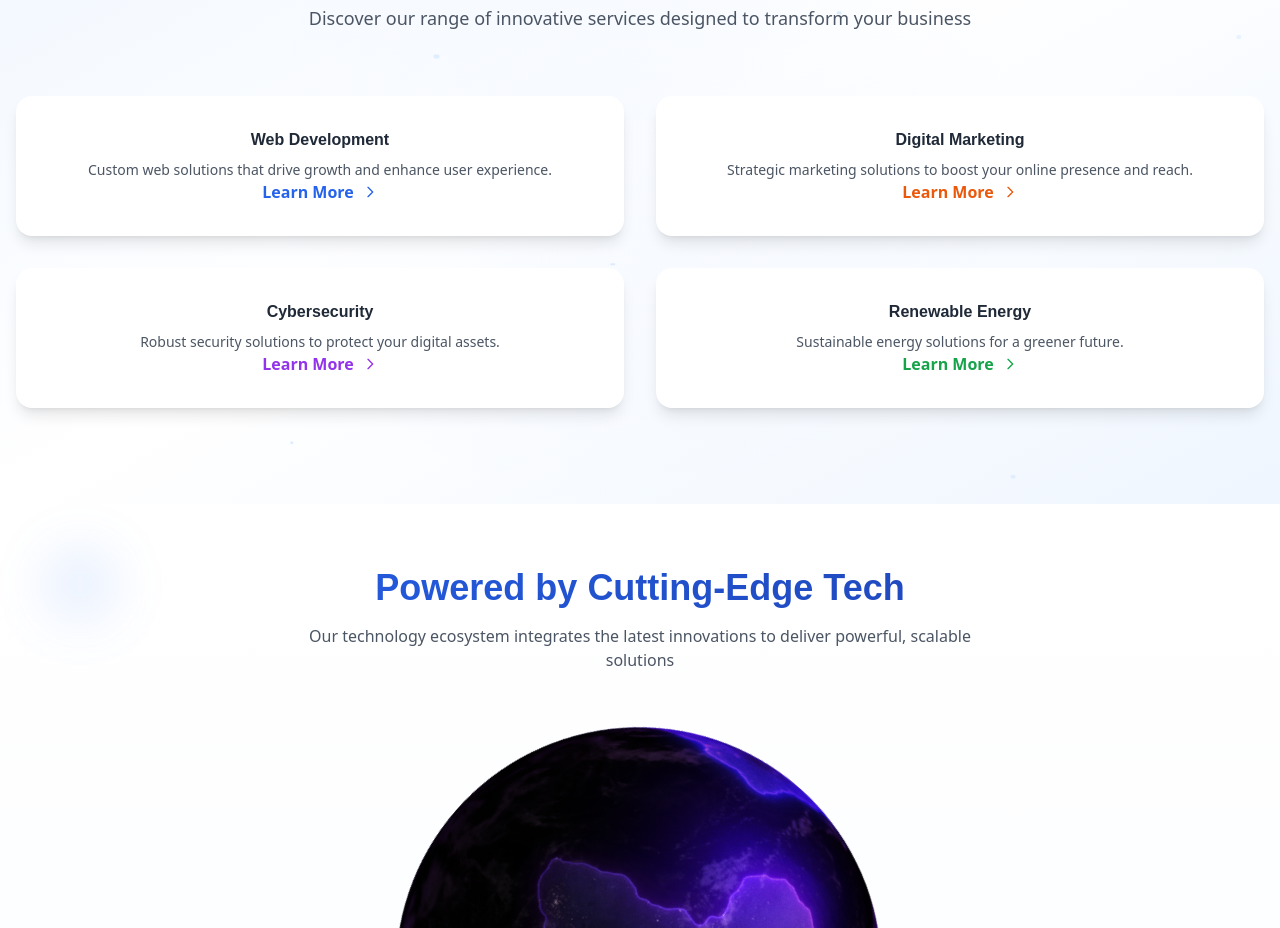
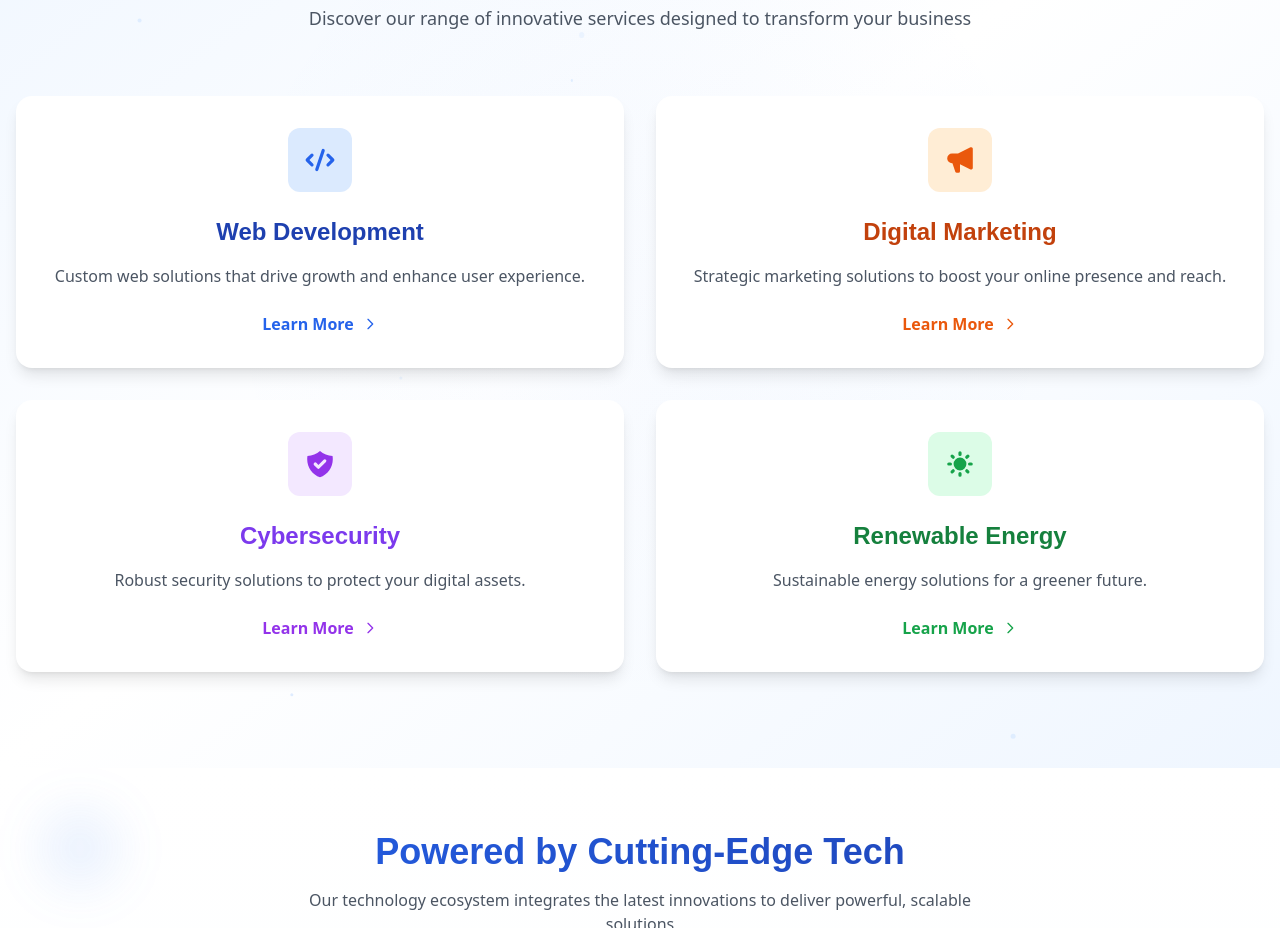
Before and after one commit to richmondazadze/richverseecotech, a React (Vite) app: page / in a window 1280 px wide. Shown: the part 1940-2868 px from the top of the page. Built offline with nearby package versions, Linux system fonts and the light colour scheme.

Commit message:
flicker second fix

```diff
--- a/src/pages/HomePage.tsx
+++ b/src/pages/HomePage.tsx
@@ -33,22 +33,32 @@ const PrincipleCard = React.memo(function PrincipleCard({ icon, title, descripti
 
 // Memoized Card for Services
 interface ServiceCardProps {
-  icon: React.ReactNode;
   title: string;
   description: string;
   link: React.ReactNode;
   className?: string;
+  iconBgClass?: string;
+  iconColorClass?: string;
+  iconSvg: React.ReactNode;
 }
-const ServiceCard = React.memo(function ServiceCard({ icon, title, description, link, className }: ServiceCardProps) {
+const ServiceCard = React.memo(function ServiceCard({ title, description, link, className, iconBgClass, iconColorClass, iconSvg }: ServiceCardProps) {
   return (
     <motion.div
-      whileHover={{ y: -5 }}
+      whileHover={{ y: -8, transition: { duration: 0.2 } }}
       className={className}
     >
-      <div className="text-center">
-        {icon}
-        <h3 className="font-semibold text-gray-800">{title}</h3>
-        <p className="text-sm text-gray-600 mt-2">{description}</p>
+      <div className="relative z-10">
+        <div className="flex justify-center mb-6">
+          <motion.div
+            whileHover={{ rotate: 360 }}
+            transition={{ duration: 0.8 }}
+            className={`w-16 h-16 flex items-center justify-center rounded-xl ${iconBgClass} ${iconColorClass}`}
+          >
+            {iconSvg}
+          </motion.div>
+        </div>
+        <h3 className="text-2xl font-bold mb-4 text-center" style={{ color: iconColorClass?.includes('blue') ? '#1e40af' : iconColorClass?.includes('orange') ? '#c2410c' : iconColorClass?.includes('purple') ? '#7c3aed' : iconColorClass?.includes('green') ? '#15803d' : undefined }}>{title}</h3>
+        <p className="text-gray-600 text-center mb-6">{description}</p>
         {link}
       </div>
     </motion.div>
@@ -245,8 +255,12 @@ const HomePage = () => {
               {[
                 {
                   key: 'web-dev',
-                  icon: (
-                    <div className="absolute inset-0 bg-gradient-to-br from-blue-50 to-indigo-50 rounded-2xl opacity-0 group-hover:opacity-100 transition-opacity duration-300" />
+                  iconBgClass: 'bg-blue-100',
+                  iconColorClass: 'text-blue-600',
+                  iconSvg: (
+                    <svg xmlns="http://www.w3.org/2000/svg" className="h-8 w-8" viewBox="0 0 20 20" fill="currentColor">
+                      <path fillRule="evenodd" d="M12.316 3.051a1 1 0 01.633 1.265l-4 12a1 1 0 11-1.898-.632l4-12a1 1 0 011.265-.633zM5.707 6.293a1 1 0 010 1.414L3.414 10l2.293 2.293a1 1 0 11-1.414 1.414l-3-3a1 1 0 010-1.414l3-3a1 1 0 011.414 0zm8.586 0a1 1 0 011.414 0l3 3a1 1 0 010 1.414l-3 3a1 1 0 11-1.414-1.414L16.586 10l-2.293-2.293a1 1 0 010-1.414z" clipRule="evenodd" />
+                    </svg>
                   ),
                   title: 'Web Development',
                   description: 'Custom web solutions that drive growth and enhance user experience.',
@@ -264,8 +278,12 @@ const HomePage = () => {
                 },
                 {
                   key: 'digital-marketing',
-                  icon: (
-                    <div className="absolute inset-0 bg-gradient-to-br from-orange-50 to-red-50 rounded-2xl opacity-0 group-hover:opacity-100 transition-opacity duration-300" />
+                  iconBgClass: 'bg-orange-100',
+                  iconColorClass: 'text-orange-600',
+                  iconSvg: (
+                    <svg xmlns="http://www.w3.org/2000/svg" className="h-8 w-8" viewBox="0 0 20 20" fill="currentColor">
+                      <path fillRule="evenodd" d="M18 3a1 1 0 00-1.447-.894L8.763 6H5a3 3 0 000 6h.28l1.771 5.316A1 1 0 008 18h1a1 1 0 001-1v-4.382l6.553 3.276A1 1 0 0018 15V3z" clipRule="evenodd" />
+                    </svg>
                   ),
                   title: 'Digital Marketing',
                   description: 'Strategic marketing solutions to boost your online presence and reach.',
@@ -283,8 +301,12 @@ const HomePage = () => {
                 },
                 {
                   key: 'cybersecurity',
-                  icon: (
-                    <div className="absolute inset-0 bg-gradient-to-br from-purple-50 to-indigo-50 rounded-2xl opacity-0 group-hover:opacity-100 transition-opacity duration-300" />
+                  iconBgClass: 'bg-purple-100',
+                  iconColorClass: 'text-purple-600',
+                  iconSvg: (
+                    <svg xmlns="http://www.w3.org/2000/svg" className="h-8 w-8" viewBox="0 0 20 20" fill="currentColor">
+                      <path fillRule="evenodd" d="M2.166 4.999A11.954 11.954 0 0010 1.944 11.954 11.954 0 0017.834 5c.11.65.166 1.32.166 2.001 0 5.225-3.34 9.67-8 11.317C5.34 16.67 2 12.225 2 7c0-.682.057-1.35.166-2.001zm11.541 3.708a1 1 0 00-1.414-1.414L9 10.586 7.707 9.293a1 1 0 00-1.414 1.414l2 2a1 1 0 001.414 0l4-4z" clipRule="evenodd" />
+                    </svg>
                   ),
                   title: 'Cybersecurity',
                   description: 'Robust security solutions to protect your digital assets.',
@@ -302,8 +324,12 @@ const HomePage = () => {
                 },
                 {
                   key: 'renewable-energy',
-                  icon: (
-                    <div className="absolute inset-0 bg-gradient-to-br from-green-50 to-emerald-50 rounded-2xl opacity-0 group-hover:opacity-100 transition-opacity duration-300" />
+                  iconBgClass: 'bg-green-100',
+                  iconColorClass: 'text-green-600',
+                  iconSvg: (
+                    <svg xmlns="http://www.w3.org/2000/svg" className="h-8 w-8" viewBox="0 0 20 20" fill="currentColor">
+                      <path fillRule="evenodd" d="M10 2a1 1 0 011 1v1a1 1 0 11-2 0V3a1 1 0 011-1zm4 8a4 4 0 11-8 0 4 4 0 018 0zm-.464 4.95l.707.707a1 1 0 001.414-1.414l-.707-.707a1 1 0 00-1.414 1.414zm2.12-10.607a1 1 0 010 1.414l-.706.707a1 1 0 11-1.414-1.414l.707-.707a1 1 0 011.414 0zM17 11a1 1 0 100-2h-1a1 1 0 100 2h1zm-7 4a1 1 0 011 1v1a1 1 0 11-2 0v-1a1 1 0 011-1zM5.05 6.464A1 1 0 106.465 5.05l-.708-.707a1 1 0 00-1.414 1.414l.707.707zm1.414 8.486l-.707.707a1 1 0 01-1.414-1.414l.707-.707a1 1 0 011.414 1.414zM4 11a1 1 0 100-2H3a1 1 0 000 2h1z" clipRule="evenodd" />
+                    </svg>
                   ),
                   title: 'Renewable Energy',
                   description: 'Sustainable energy solutions for a greener future.',
@@ -320,7 +346,16 @@ const HomePage = () => {
                   className: "group relative bg-white rounded-2xl p-8 shadow-lg hover:shadow-xl transition-all duration-300"
                 }
               ].map(card => (
-                <ServiceCard key={card.key} icon={card.icon} title={card.title} description={card.description} link={card.link} className={card.className} />
+                <ServiceCard
+                  key={card.key}
+                  title={card.title}
+                  description={card.description}
+                  link={card.link}
+                  className={card.className}
+                  iconBgClass={card.iconBgClass}
+                  iconColorClass={card.iconColorClass}
+                  iconSvg={card.iconSvg}
+                />
               ))}
             </div>
           </div>
```
